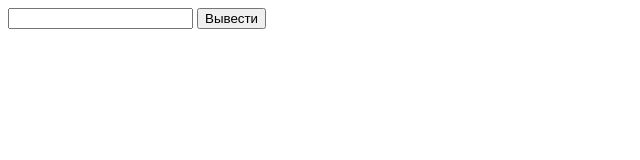
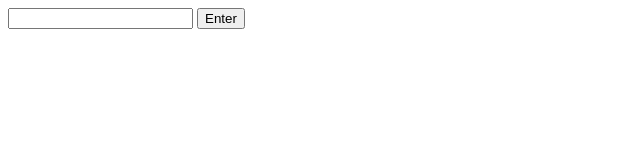
Before and after one commit to Dazzzzzzzzz/Lab1, a plain HTML site: page Lab1/2/index.html in a window 1280 px wide. Shown: the full height of the page, 0-640 px from the left. Drawn offline with Linux system fonts and the light colour scheme.

Commit message:
Update index.html

```diff
--- a/Lab1/2/index.html
+++ b/Lab1/2/index.html
@@ -6,11 +6,10 @@
   </head>
 <body>
   <input id="input" type="text" name="input" >
-  <input id="butt" type="button" value="Вывести" /><br><br>
+  <button onclick ="out()">Enter</button>
   <div id="output"></div>
+
 <script src = "app1.js"></script>
-
-
 
 </body>
 </html>
```
